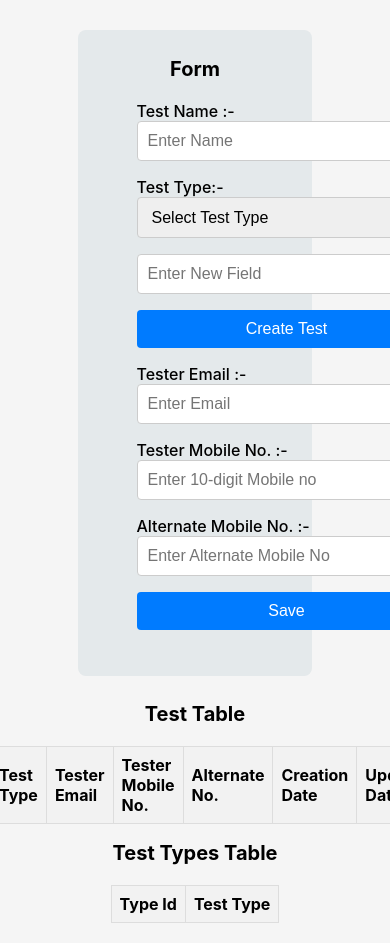
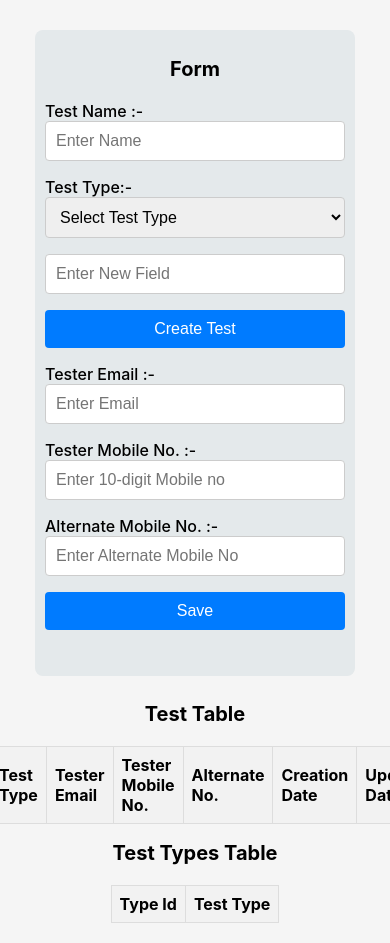
Before and after one commit to Rahul0550/creativeFuel, a React (Create React App) app: page / in a window 390 px wide. Shown: the top 943 px of the page. Built offline with nearby package versions, Linux system fonts and the light colour scheme.

Commit message:
made it dynamic

```diff
--- a/src/App.css
+++ b/src/App.css
@@ -53,10 +53,16 @@ button:hover {
   overflow-x: auto; /* Enable horizontal scrolling if needed */
 }
 
-.form-outline{
-  max-width: 30vw;
+.form-outline {
+  max-width: 80vw; /* Adjust the maximum width as needed */
   margin: 10px auto;
-  padding: 10px 15vw;
+  padding: 10px 5vw;
   background: #e4e9eb;
   border-radius: 8px;
 }
+@media screen and (max-width: 768px) {
+  .form-outline {
+    max-width: 95vw;
+    padding: 10px 2.5vw;
+  }
+}
--- a/src/components/TestTable.css
+++ b/src/components/TestTable.css
@@ -13,16 +13,18 @@
     color: black;
   }
 
-  .table{
-    margin: auto 15vw;
-    padding: 1vw;
+  .table {
+    margin: auto;
+    width: 95%; /* Adjust the width as needed */
+    padding: 10px;
   }
 
   .TestTable {
-  display: flex;
-  flex-direction: column;
-  align-items: center;
-}
+    display: flex;
+    flex-direction: column;
+    align-items: center;
+    overflow-x: auto;
+  }
 
 .TestTable {
   display: flex;
--- a/src/components/TestTypesTable.css
+++ b/src/components/TestTypesTable.css
@@ -2,10 +2,11 @@
     display: flex;
     flex-direction: column;
     align-items: center;
+    overflow-x: auto;
   }
 
   table {
-    /* width: 50%; */
+    width: 95%; /* Adjust the width as needed */
     border-collapse: collapse;
     margin-top: 20px;
   }
@@ -21,3 +22,9 @@
   th {
     background-color: #f2f2f2;
   }
+
+  @media screen and (max-width: 768px) {
+    table {
+      width: 100%;
+    }
+  }
```
